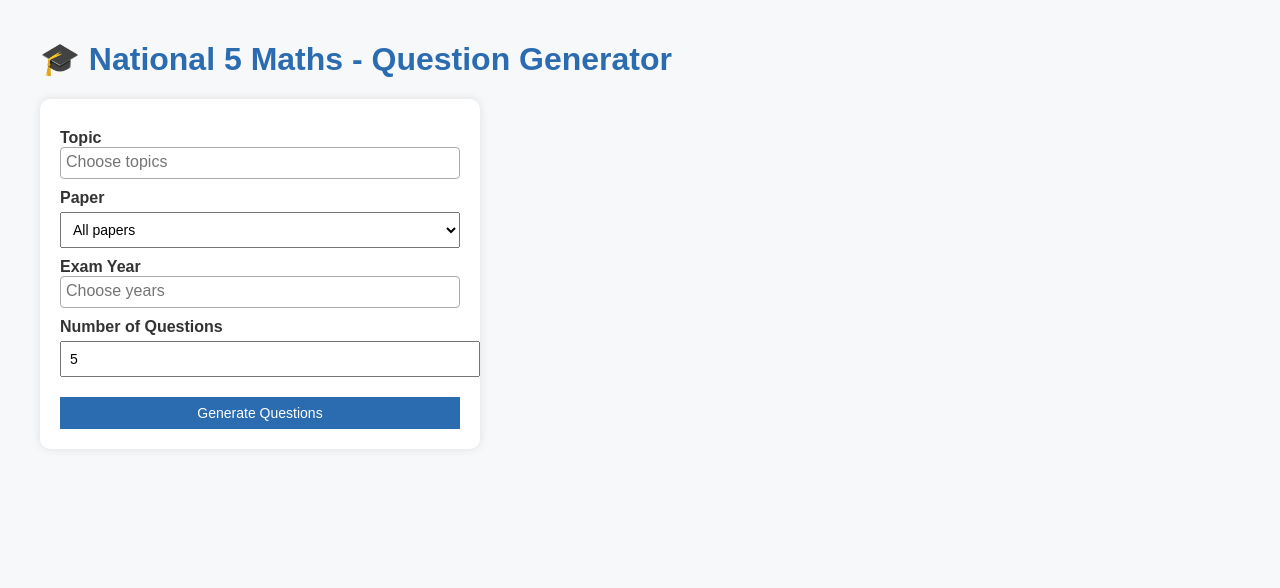
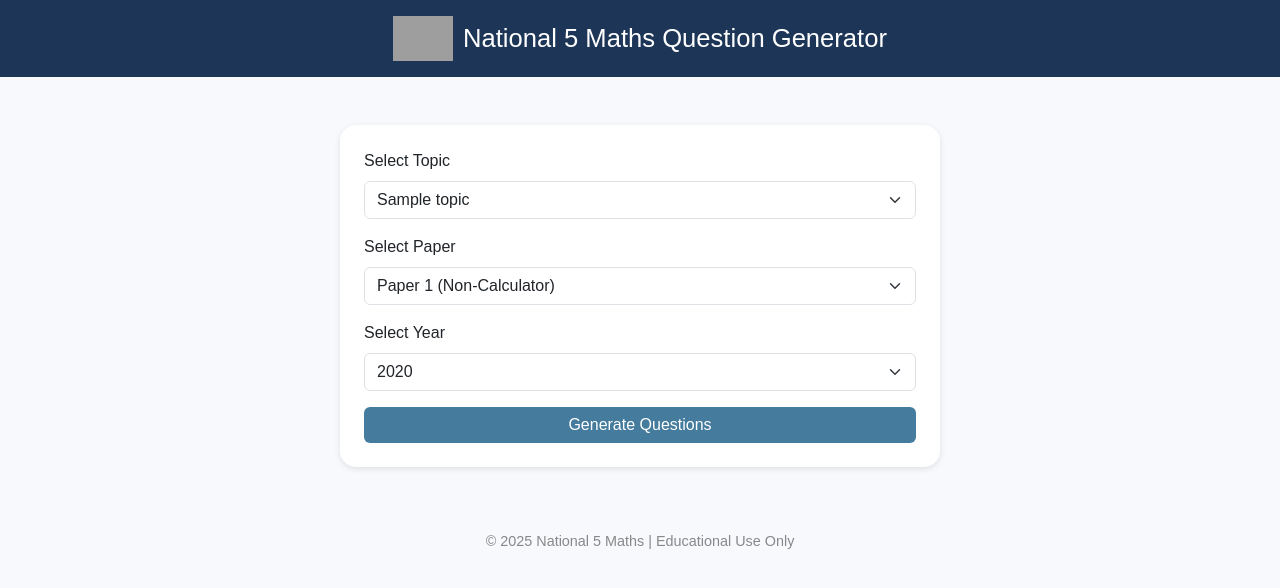
Before and after one commit to M1ntUs3r/question-generator-app, a Flask app: template templates/index.html in a window 1280 px wide. Shown: the top 588 px of the page. Run offline with Flask 3, Linux system fonts and the light colour scheme; the template is opened without the code that fills it: most values are stand-ins (such as "Sample title", 1, 10 or a date in 2020); some libraries are stand-ins or nearby versions; grey boxes are pictures that could not be loaded.

Commit message:
Update index.html

```diff
--- a/templates/index.html
+++ b/templates/index.html
@@ -1,133 +1,98 @@
 <!DOCTYPE html>
-<html>
+<html lang="en">
 <head>
-  <title>National 5 Maths - Question Generator</title>
-  <!-- Select2 CSS + JS -->
-    <link href="https://cdn.jsdelivr.net/npm/select2@4.1.0-rc.0/dist/css/select2.min.css" rel="stylesheet" />
-    <script src="https://code.jquery.com/jquery-3.6.0.min.js"></script>
-    <script src="https://cdn.jsdelivr.net/npm/select2@4.1.0-rc.0/dist/js/select2.min.js"></script>
-
+  <meta charset="UTF-8">
+  <title>National 5 Maths Question Generator</title>
+  <meta name="viewport" content="width=device-width, initial-scale=1">
+  <link href="https://cdn.jsdelivr.net/npm/bootstrap@5.3.3/dist/css/bootstrap.min.css" rel="stylesheet">
   <style>
     body {
-      font-family: Arial, sans-serif;
-      margin: 40px;
-      background-color: #f7f8fa;
-      color: #333;
+      background-color: #f7f9fc;
+      font-family: 'Poppins', sans-serif;
+    }
+    header {
+      background-color: #1d3557;
+      color: white;
+      padding: 1rem;
+      text-align: center;
+      display: flex;
+      align-items: center;
+      justify-content: center;
+      gap: 10px;
+    }
+    header img {
+      height: 45px;
     }
     h1 {
-      color: #2b6cb0;
+      font-size: 1.6rem;
+      margin: 0;
     }
-    form {
-      background: white;
-      padding: 20px;
-      border-radius: 10px;
-      box-shadow: 0 0 10px rgba(0,0,0,0.1);
-      max-width: 400px;
+    .card {
+      border: none;
+      box-shadow: 0 2px 6px rgba(0,0,0,0.1);
+      border-radius: 1rem;
     }
-    label {
-      display: block;
-      margin-top: 10px;
-      font-weight: bold;
+    .btn-primary {
+      background-color: #457b9d;
+      border: none;
+      transition: 0.2s;
     }
-    select, input, button {
-      width: 100%;
-      margin-top: 5px;
-      padding: 8px;
-      font-size: 14px;
+    .btn-primary:hover {
+      background-color: #1d3557;
     }
-    button {
-      background-color: #2b6cb0;
-      color: white;
-      border: none;
-      margin-top: 20px;
-      cursor: pointer;
-    }
-    button:hover {
-      background-color: #2c5282;
+    footer {
+      text-align: center;
+      padding: 1rem;
+      font-size: 0.9rem;
+      color: #888;
     }
   </style>
 </head>
 <body>
-  <h1>🎓 National 5 Maths - Question Generator</h1>
-  <form action="/generate" method="post">
-    <label>Topic</label>
-    <select id="topic" name="topic" multiple onchange="updateYears()">
-      <option value="">All topics</option>
-    {% for t in topics %}
-    <option value="{{ t }}">{{ t }}</option>
-      {% endfor %}
-    </select>
 
+<header>
+  <img src="/static/logo.png" alt="Logo">
+  <h1>National 5 Maths Question Generator</h1>
+</header>
 
-    <label>Paper</label>
-    <select name="paper">
-      <option value="">All papers</option>
-      <option value="P1">Paper 1 (Non-Calculator)</option>
-      <option value="P2">Paper 2 (Calculator)</option>
-    </select>
+<div class="container py-5">
+  <div class="card p-4 mx-auto" style="max-width: 600px;">
+    <form method="post" action="/generate">
+      <div class="mb-3">
+        <label class="form-label">Select Topic</label>
+        <select name="topic" class="form-select">
+          {% for topic in topics %}
+            <option value="{{ topic }}">{{ topic }}</option>
+          {% endfor %}
+        </select>
+      </div>
 
+      <div class="mb-3">
+        <label class="form-label">Select Paper</label>
+        <select name="paper" class="form-select">
+          <option value="P1">Paper 1 (Non-Calculator)</option>
+          <option value="P2">Paper 2 (Calculator)</option>
+        </select>
+      </div>
 
-    <label>Exam Year</label>
-    <select id="year" name="year" multiple>
-      <option value="">All years</option>
-      {% for y in years %}
-        <option value="{{ y }}">{{ y }}</option>
-      {% endfor %}
-    </select>
+      <div class="mb-3">
+        <label class="form-label">Select Year</label>
+        <select name="year" class="form-select">
+          {% for year in years %}
+            <option value="{{ year }}">{{ year }}</option>
+          {% endfor %}
+        </select>
+      </div>
 
-    <label>Number of Questions</label>
-    <input type="number" name="num_questions" min="1" value="5">
+      <button type="submit" class="btn btn-primary w-100">Generate Questions</button>
+    </form>
+  </div>
+</div>
 
-    <button type="submit">Generate Questions</button>
-  </form>
-  <script>
-  // 1️⃣  When the page is ready, turn our plain <select> menus into
-  //     beautiful Select2 dropdowns
-  $(document).ready(function() {
-    $('#topic').select2({
-      placeholder: "Choose topics",
-      width: '100%'
-    });
-    $('#year').select2({
-      placeholder: "Choose years",
-      width: '100%'
-    });
-  });
+<footer>
+  © 2025 National 5 Maths | Educational Use Only
+</footer>
 
-  // 2️⃣  Whenever someone changes the Topic selection,
-  //     fetch the available years for those topics
-  function updateYears() {
-    // grab all selected topics
-    const topicSelect = document.getElementById('topic');
-    const selectedTopics = Array.from(topicSelect.selectedOptions).map(opt => opt.value);
-
-    // find the Year dropdown
-    const yearSelect = document.getElementById('year');
-    yearSelect.innerHTML = '<option value="">Loading...</option>';
-
-    // send topics to Flask (comma-separated)
-    fetch(`/get_years?topic=${encodeURIComponent(selectedTopics.join(','))}`)
-      .then(response => response.json())
-      .then(years => {
-        console.log('Loading years for topics:', selectedTopics);  // debug
-        // clear and rebuild the Year dropdown
-        yearSelect.innerHTML = '';
-        years.forEach(y => {
-          const opt = document.createElement('option');
-          opt.value = y;
-          opt.textContent = y;
-          yearSelect.appendChild(opt);
-        });
-
-        // tell Select2 we changed the dropdown
-        $('#year').trigger('change.select2');
-      })
-      .catch(err => {
-        console.error('Error loading years:', err);
-        yearSelect.innerHTML = '<option value="">Error loading years</option>';
-      });
-  }
-</script>
-
+<script src="https://cdn.jsdelivr.net/npm/bootstrap@5.3.3/dist/js/bootstrap.bundle.min.js"></script>
 </body>
 </html>
```
